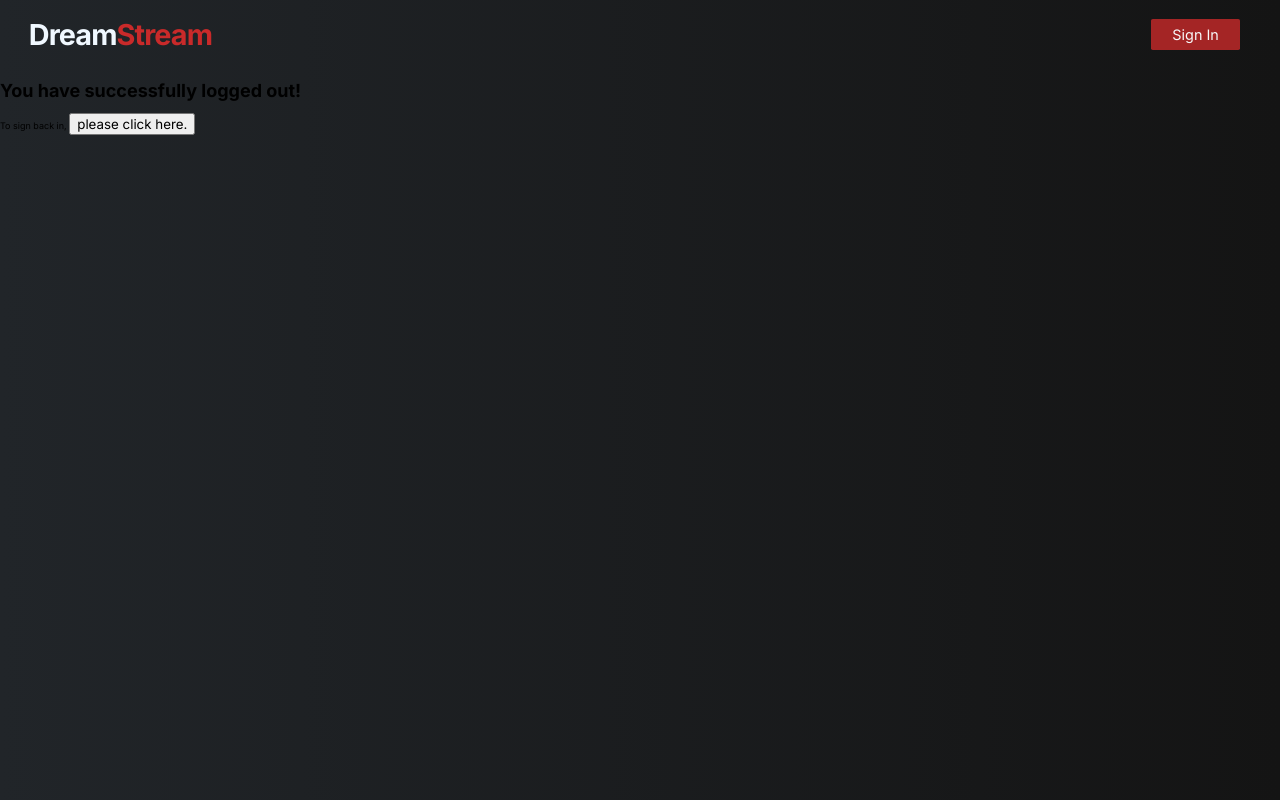
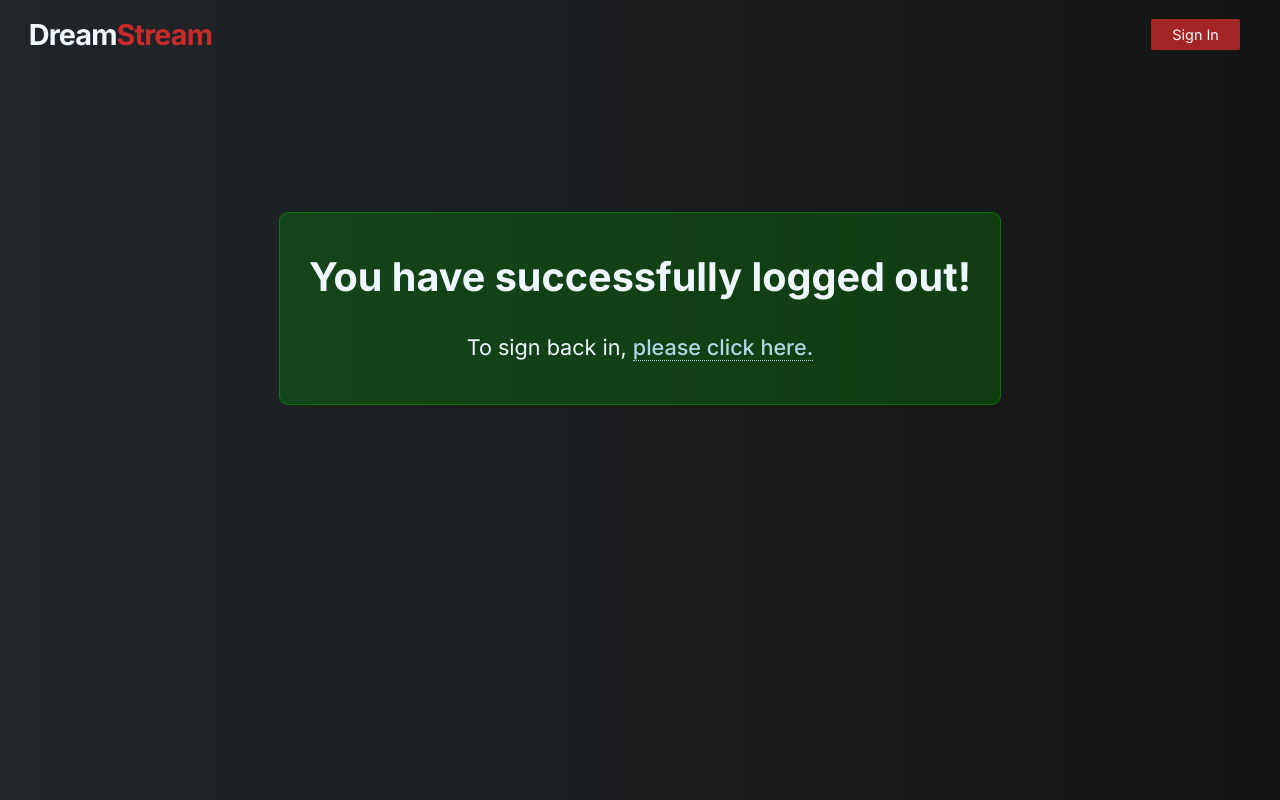
Before and after one commit to MatthewPalmer9/dreamstream, a React (Create React App) app in the folder dream-stream-client/dream-stream/: page /logout in a window 1280 px wide. Built offline with nearby package versions, Linux system fonts and the light colour scheme; no server answers.

Commit message:
Updated the logout page styling & button functionality to redirect. Added a 'Back to Films' button on the video page.

```diff
--- a/dream-stream-client/dream-stream/src/components/styles/video.css
+++ b/dream-stream-client/dream-stream/src/components/styles/video.css
@@ -13,6 +13,45 @@
   background-color: #141414;
 }
 
+.navigate-back-bar {
+  display: -webkit-box;
+  display: -ms-flexbox;
+  display: flex;
+  -webkit-box-align: center;
+      -ms-flex-align: center;
+          align-items: center;
+  height: 6.4rem;
+  border-top: 0.2rem solid black;
+  border-bottom: 0.2rem solid black;
+}
+
+.navigate-back-bar button {
+  display: -webkit-box;
+  display: -ms-flexbox;
+  display: flex;
+  -webkit-box-align: center;
+      -ms-flex-align: center;
+          align-items: center;
+  margin-left: 2.4rem;
+  font-size: 2.6rem;
+  font-weight: 700;
+  border: none;
+  padding: 1rem 2rem;
+  border-radius: 0.5rem;
+  color: aliceblue;
+  background-color: rgba(165, 39, 39, 0.4);
+  border: 0.2rem solid rgba(165, 39, 39, 0.6);
+  height: 80%;
+  margin: 1rem 2.4rem;
+  -webkit-transition: 0.1s;
+  transition: 0.1s;
+}
+
+.navigate-back-bar button:hover {
+  cursor: pointer;
+  background-color: #a52727;
+}
+
 video {
   width: 70%;
   height: auto;
--- a/dream-stream-client/dream-stream/src/pages/Logout/Logout.js
+++ b/dream-stream-client/dream-stream/src/pages/Logout/Logout.js
@@ -1,11 +1,28 @@
-import React from "react";
+import React, { useEffect } from "react";
+import { useCookies } from "react-cookie";
+import { useNavigate } from "react-router-dom";
+import "./logout.css";
 
 export default function Logout() {
+    const [cookies] = useCookies();
+    const history = useNavigate();
+
+    useEffect(() => {
+        if (cookies.id) {
+            history("/");
+        }
+    }, [cookies.id, history]);
+
+    const handleRedirect = () => {
+        history("/login");
+    };
+
     return (
         <div className="logout-container">
             <h1>You have successfully logged out!</h1>
             <p>
-                To sign back in, <button>please click here.</button>
+                To sign back in,{" "}
+                <button onClick={handleRedirect}>please click here.</button>
             </p>
         </div>
     );
--- /dev/null
+++ b/dream-stream-client/dream-stream/src/pages/Logout/logout.css
@@ -0,0 +1,57 @@
+.logout-container {
+  display: -webkit-box;
+  display: -ms-flexbox;
+  display: flex;
+  -webkit-box-orient: vertical;
+  -webkit-box-direction: normal;
+      -ms-flex-direction: column;
+          flex-direction: column;
+  -webkit-box-align: center;
+      -ms-flex-align: center;
+          align-items: center;
+  justify-self: center;
+  -webkit-box-pack: center;
+      -ms-flex-pack: center;
+          justify-content: center;
+  margin: 0 3.2rem;
+  max-width: 100%;
+  padding: 4.4rem 3.2rem;
+  background-color: rgba(0, 150, 0, 0.3);
+  margin-top: 16rem;
+  border: 0.2rem solid rgba(0, 150, 0, 0.6);
+  border-radius: 1rem;
+}
+
+.logout-container h1, .logout-container p {
+  text-align: center;
+  color: aliceblue;
+}
+
+.logout-container h1 {
+  font-size: 4.4rem;
+  margin: 0;
+  margin-bottom: 3.2rem;
+}
+
+.logout-container p {
+  font-size: 2.4rem;
+  margin: 0;
+  line-height: 1.6;
+  padding: 0 16rem;
+}
+
+.logout-container p button {
+  margin: 0;
+  padding: 0;
+  background-color: transparent;
+  border: none;
+  border-bottom: 0.2rem dotted lightblue;
+  font-size: 2.4rem;
+  font-weight: 500;
+  color: lightblue;
+}
+
+.logout-container p button:hover {
+  cursor: pointer;
+}
+/*# sourceMappingURL=logout.css.map */
--- /dev/null
+++ b/dream-stream-client/dream-stream/src/pages/Logout/logout.scss
@@ -0,0 +1,48 @@
+.logout-container {
+    display: flex;
+    flex-direction: column;
+    align-items: center;
+    justify-self: center;
+    justify-content: center;
+    margin: 0 3.2rem;
+    max-width: 100%;
+    padding: 4.4rem 3.2rem;
+    background-color: rgba(0, 150, 0, 0.3);
+    margin-top: 16rem;
+    border: 0.2rem solid rgba(0, 150, 0, 0.6);
+    border-radius: 1rem;
+
+    h1, p {
+        text-align: center;
+        color: aliceblue;
+    }
+
+    h1 {
+        font-size: 4.4rem;
+        margin: 0;
+        margin-bottom: 3.2rem;
+    }
+
+    p {
+        font-size: 2.4rem;
+        margin: 0;
+        line-height: 1.6;
+        padding: 0 16rem;
+
+        button {
+            margin: 0;
+            padding: 0;
+            background-color: transparent;
+            border: none;
+            border-bottom: 0.2rem dotted lightblue;
+            font-size: 2.4rem;
+            font-weight: 500;
+            color: lightblue;
+
+            &:hover {
+                cursor: pointer;
+            }
+
+        }
+    }
+}
--- a/dream-stream-client/dream-stream/src/pages/VideoPage.js
+++ b/dream-stream-client/dream-stream/src/pages/VideoPage.js
@@ -1,23 +1,31 @@
 import React, { useEffect } from "react";
-import { useNavigate } from 'react-router-dom';
+import { useNavigate } from "react-router-dom";
 import Video from "../components/Video/Video.jsx";
 import "../components/styles/video.css";
 import { toast } from "react-toastify";
 
 export default function VideoPage({ src, cookies }) {
-
     const history = useNavigate();
 
     useEffect(() => {
-        if(!cookies.id) {
-            toast.error('You need to log in first!');
+        if (!cookies.id) {
+            toast.error("You need to log in first!");
             history("/login");
         }
-    }, [cookies.id, history])
+    }, [cookies.id, history]);
+
+    const handleRedirect = () => {
+        history("/films");
+    };
 
     return (
-        <div className="video-container">
-            <Video src={src} />
-        </div>
+        <>
+            <div className="navigate-back-bar">
+                <button onClick={handleRedirect}>&larr; Back to Films</button>
+            </div>
+            <div className="video-container">
+                <Video src={src} />
+            </div>
+        </>
     );
 }
```
Also changed, not shown: dream-stream-client/dream-stream/src/components/styles/video.scss (+30 -1 lines), 2 other files (tests, documents, lock files or other folders).
